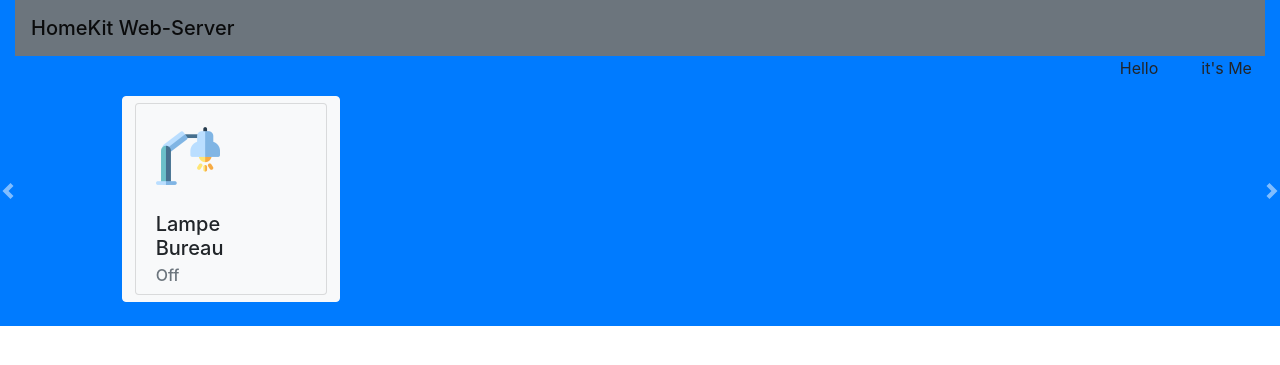
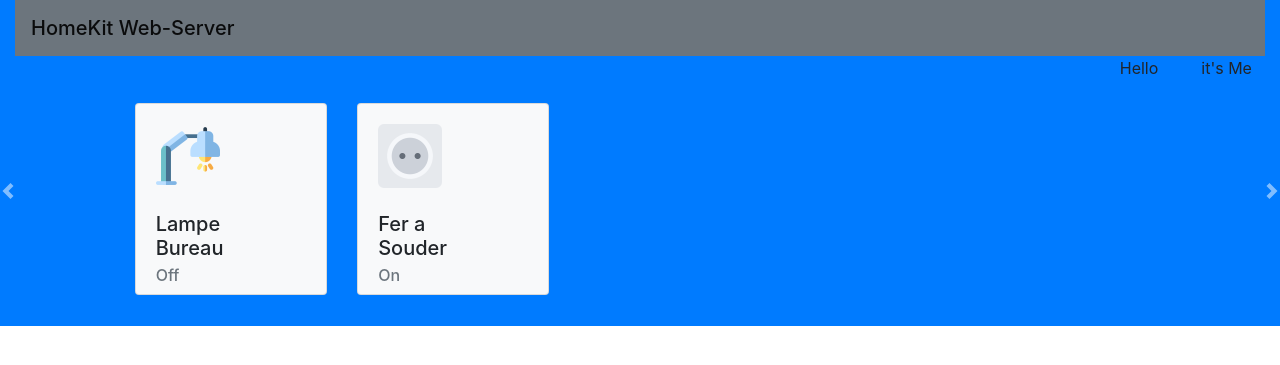
Before and after one commit to ChrisCab98/HomeKit-WebServer, a Flask app: page / in a window 1280 px wide. Shown: the top 365 px of the page. Run offline with Flask 2, Linux system fonts and the light colour scheme; some libraries are stand-ins or nearby versions.

Commit message:
Update button

```diff
--- a/templates/homepage.html
+++ b/templates/homepage.html
@@ -40,7 +40,7 @@
 
                         <div class="carousel-item active">
 
-                            <button type="button" class="btn btn-light">
+                            <button type="button" class="btn">
                                 <div class="card bg-light text-left" style="width: 12rem; height: 12rem;">
                                     <div class="card-body">
                                         <img width="64" height="64" src="../static/lamp.png" class="mr-3" alt="...">
@@ -50,6 +50,17 @@
                                     </div>
                                 </div>
                             </button>
+
+                            <button type="button" class="btn">
+                                    <div class="card bg-light text-left" style="width: 12rem; height: 12rem;">
+                                        <div class="card-body">
+                                            <img width="64" height="64" src="../static/powerOutlet.png" class="mr-3" alt="...">
+                                            <h5 class="card-title"> <br> Fer a <br> Souder</h5>
+                                            <!-- <p class="card-text">Off</p> -->
+                                            <h6 class="card-subtitle mb-2 text-muted">On</h6>
+                                        </div>
+                                    </div>
+                                </button>
 
                             <br>
                             <br>
```
